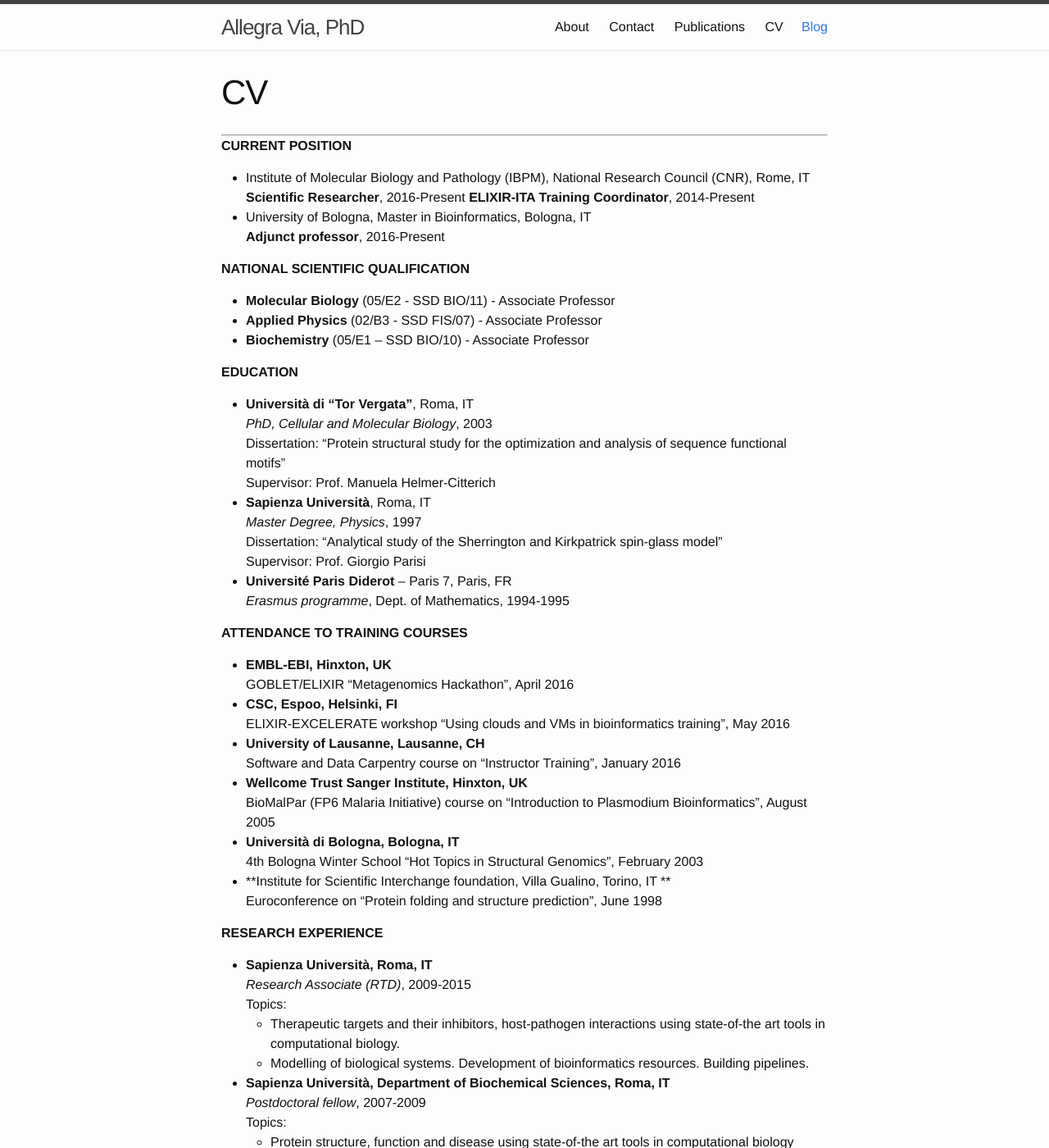
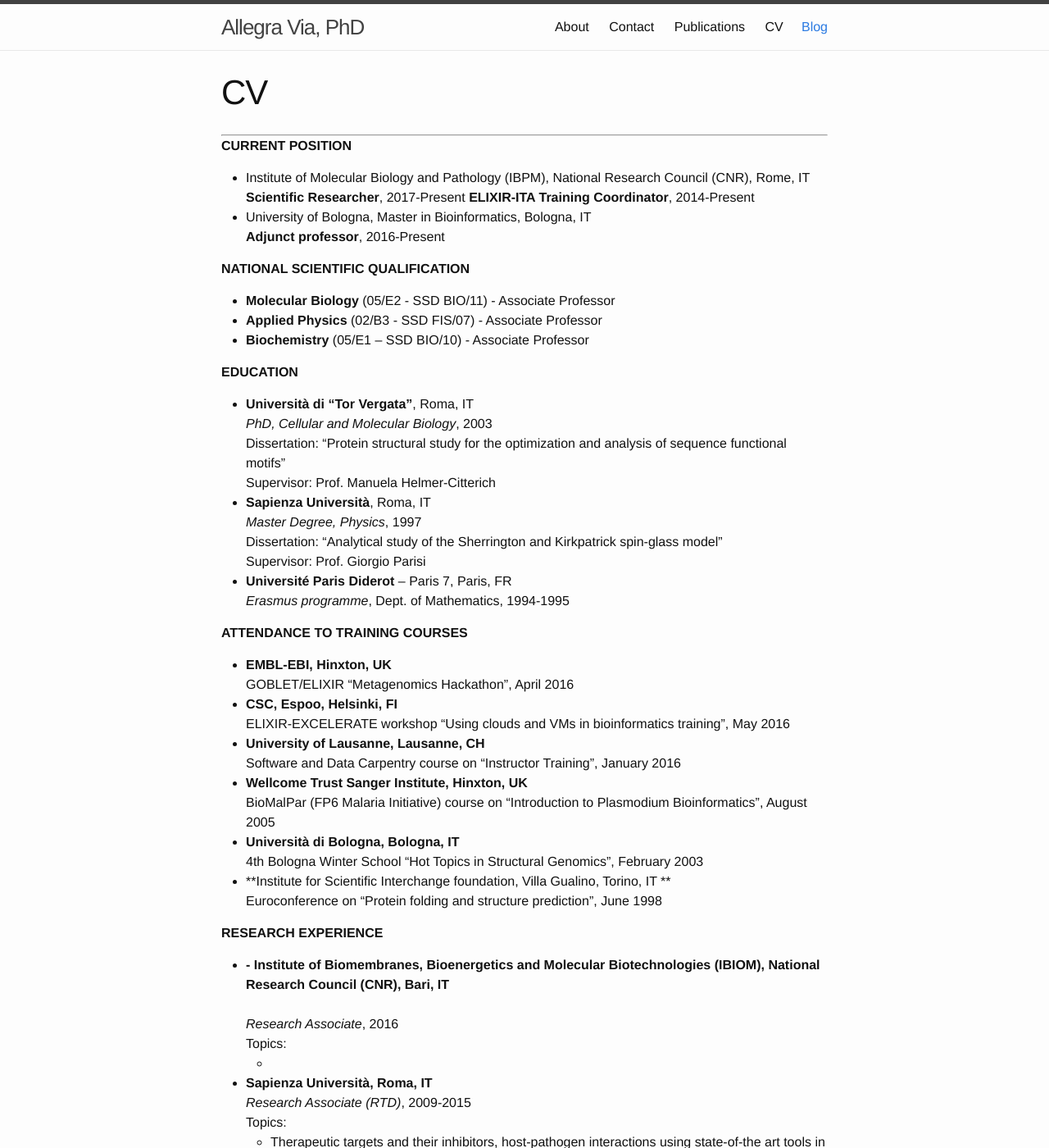
Before and after one commit to allegravia/website, a Jekyll site: the page built from _pages/04-cv.md, in a window 1280 px wide and 1400 px high. Shown: the whole window at 82% size. Built offline with Jekyll 4.4.1, drawn with Linux system fonts in a browser that asks for light colours.

Commit message:
Update 04-cv.md

```diff
--- a/_pages/04-cv.md
+++ b/_pages/04-cv.md
@@ -8,7 +8,7 @@ permalink: /cv/
 **CURRENT POSITION**
 
 - Institute of Molecular Biology and Pathology (IBPM), National Research Council (CNR), Rome, IT <br>
-**Scientific Researcher**, 2016-Present
+**Scientific Researcher**, 2017-Present
 **ELIXIR-ITA Training Coordinator**, 2014-Present
 - University of Bologna, Master in Bioinformatics, Bologna, IT<br>
 **Adjunct professor**, 2016-Present
@@ -48,6 +48,11 @@ BioMalPar (FP6 Malaria Initiative) course on “Introduction to Plasmodium Bioin
 Euroconference on “Protein folding and structure prediction”, June 1998
 
 **RESEARCH EXPERIENCE**
+
+- **- Institute of Biomembranes, Bioenergetics and Molecular Biotechnologies   (IBIOM), National Research Council (CNR), Bari, IT <br>** <br>
+*Research Associate*, 2016 <br>
+Topics:
+	-
 
 - **Sapienza Università, Roma, IT** <br>
 *Research Associate (RTD)*, 2009-2015 <br>
```
